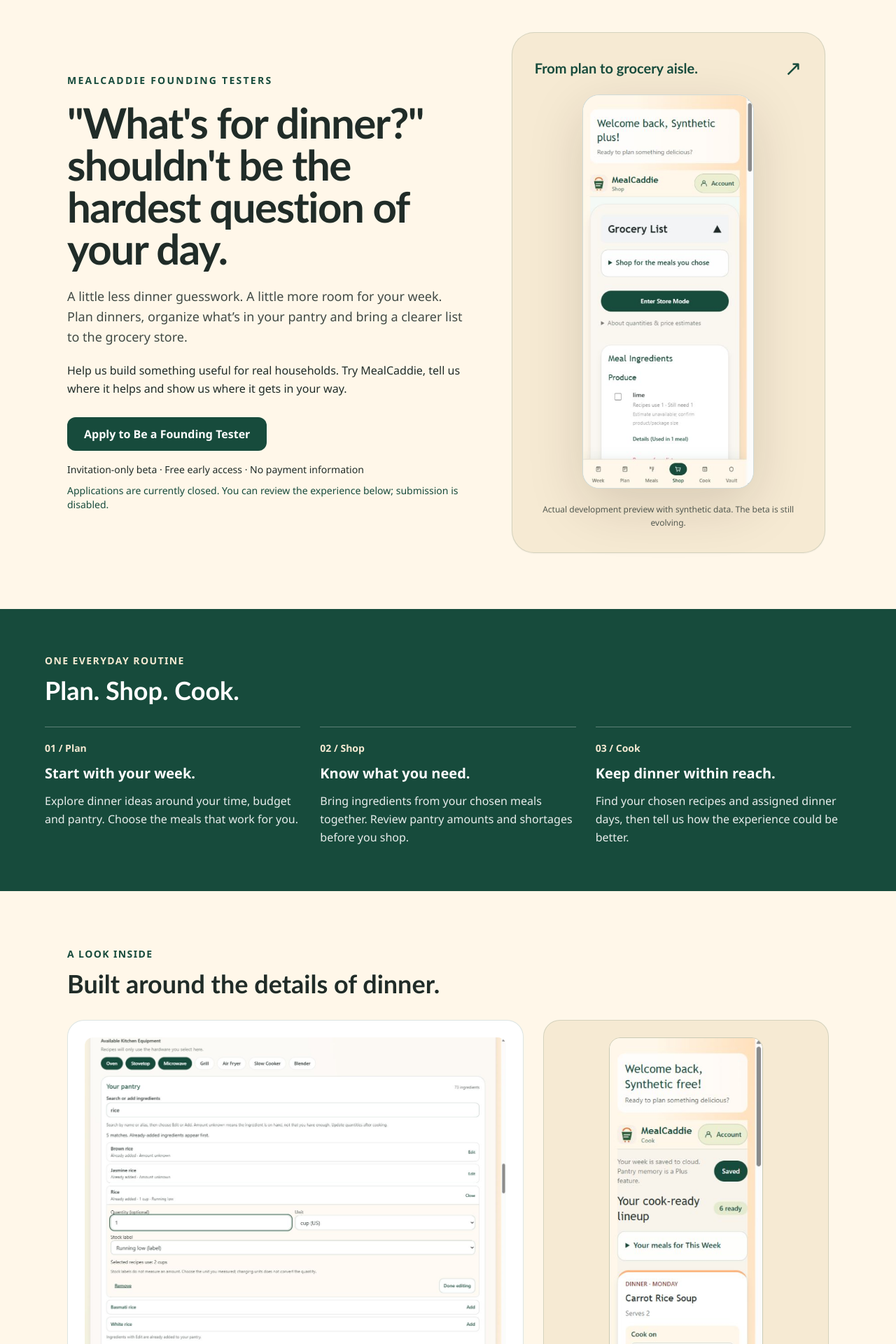
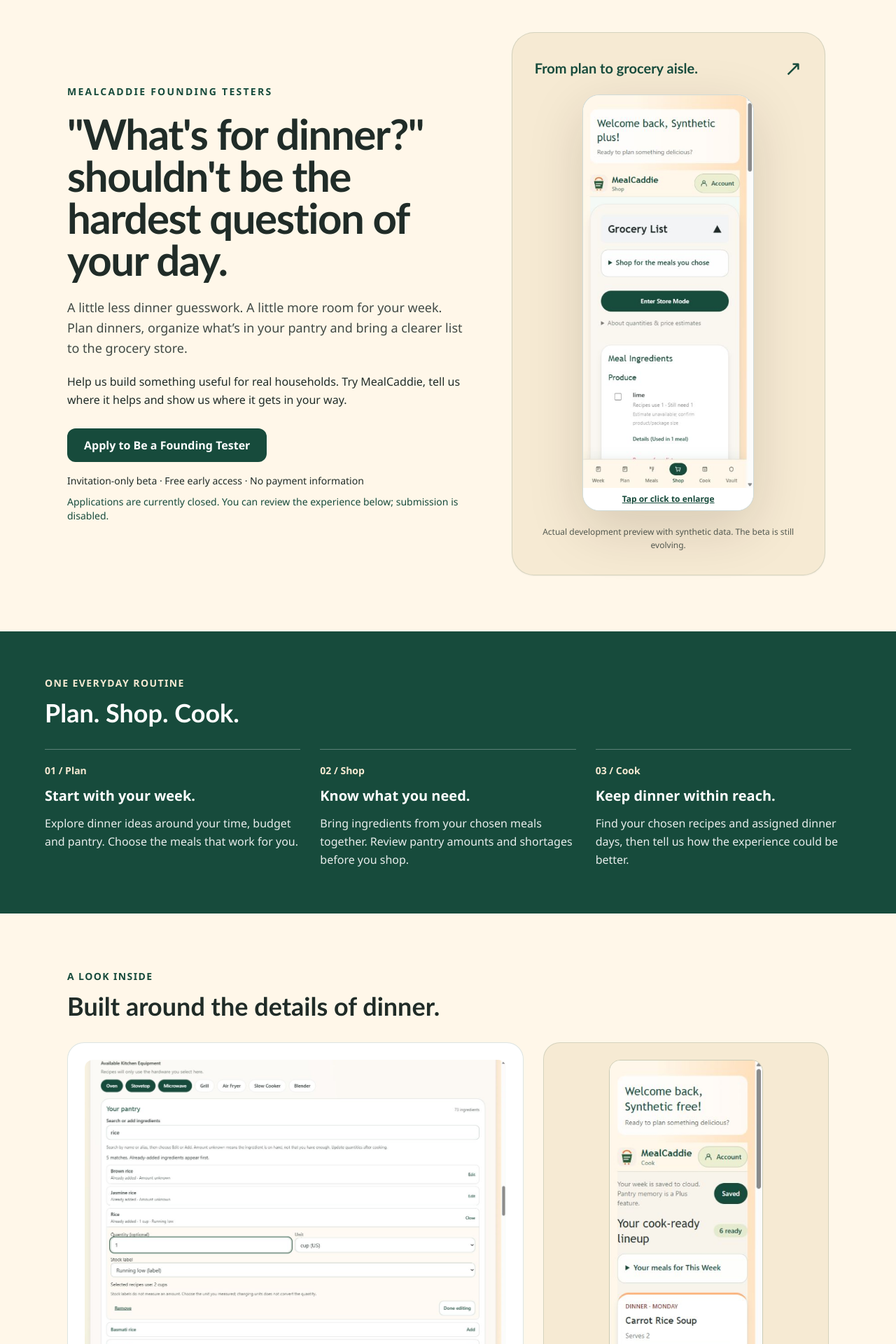
Before and after one commit to ljhooks6/smartcart, a Next.js app: page /beta in a window 1280 px wide. Shown: the part 80-2000 px from the top of the page at 70% size. Built offline with nearby package versions, Linux system fonts and the light colour scheme; no server answers.

Commit message:
Add accessible screenshot enlargement and post-FAQ application CTA

```diff
--- a/components/founding-testers-landing.tsx
+++ b/components/founding-testers-landing.tsx
@@ -1,8 +1,8 @@
-import Image from "next/image";
 import Link from "next/link";
 import type { ReactNode } from "react";
 import { MealCaddieLogo } from "./mealcaddie-logo";
 import { WaitlistForm } from "./waitlist-form";
+import { ProductScreenshot } from "./product-screenshot";
 
 const actionClass = "inline-flex min-h-12 items-center justify-center rounded-xl bg-pine px-6 py-3 text-center font-bold text-white transition-colors hover:bg-ink focus-visible:outline focus-visible:outline-2 focus-visible:outline-offset-4 focus-visible:outline-pine";
 const questions = [
@@ -34,7 +34,7 @@
       </div>
       <figure className="relative mx-auto w-full max-w-md rounded-[2rem] border border-pine/15 bg-parchment p-6 shadow-sm sm:p-8">
         <div className="mb-5 flex items-center justify-between gap-4"><p className="font-display text-xl font-bold text-pine">From plan to grocery aisle.</p><span aria-hidden="true" className="text-3xl text-pine">↗</span></div>
-        <div className="mx-auto max-w-[245px] overflow-hidden rounded-3xl border border-pine/20 bg-white shadow-halo"><Image src="/founding-testers/shop.jpg" alt="MealCaddie Shop preview showing the grocery list and ingredient needs for selected meals." width={375} height={865} sizes="245px" priority className="h-auto w-full" /></div>
+        <div className="mx-auto max-w-[245px] overflow-hidden rounded-3xl border border-pine/20 bg-white shadow-halo"><ProductScreenshot title="Shop" src="/founding-testers/shop.jpg" alt="MealCaddie Shop preview showing the grocery list and ingredient needs for selected meals." width={375} height={865} sizes="245px" priority className="h-auto w-full" /></div>
         <figcaption className="mt-5 text-center text-xs leading-relaxed text-ink/75">Actual development preview with synthetic data. The beta is still evolving.</figcaption>
       </figure>
     </section>
@@ -44,8 +44,8 @@
       ["03", "Cook", "Keep dinner within reach.", "Find your chosen recipes and assigned dinner days, then tell us how the experience could be better."],
     ].map(([number, title, heading, description]) => <article key={title} className="border-t border-white/30 pt-5"><p className="text-sm font-semibold text-parchment">{number} / {title}</p><h3 className="mt-3 text-xl font-bold">{heading}</h3><p className="mt-3 leading-relaxed text-white/90">{description}</p></article>)}</div></div></section>
     <section aria-labelledby="preview-heading" className="mx-auto max-w-6xl px-4 py-14 sm:px-8 sm:py-20"><p className="text-sm font-bold uppercase tracking-widest text-pine">A look inside</p><h2 id="preview-heading" className="mt-3 font-display text-3xl font-bold sm:text-4xl">Built around the details of dinner.</h2><div className="mt-8 grid items-start gap-7 lg:grid-cols-[1.6fr_1fr]">
-      <figure className="rounded-3xl border border-pine/15 bg-white p-4 sm:p-6"><Image src="/founding-testers/pantry.png" alt="Actual pantry preview with ingredient search, existing rice inventory, optional quantity and unit editing, and an amount-unknown explanation." width={1265} height={949} sizes="(max-width: 1023px) 100vw, 640px" className="h-auto w-full rounded-xl" /><figcaption className="mt-4 text-sm leading-relaxed"><strong>Make your pantry part of the plan.</strong> Search ingredients and record known amounts. An unknown amount never means unlimited stock.</figcaption></figure>
-      <figure className="rounded-3xl border border-pine/15 bg-parchment p-6"><div className="mx-auto max-w-[220px] overflow-hidden rounded-2xl border border-pine/20"><Image src="/founding-testers/cook.jpg" alt="MealCaddie Cook preview showing a synthetic Carrot Rice Soup recipe assigned to Monday, with a View Recipe action." width={305} height={858} sizes="220px" className="h-auto w-full" /></div><figcaption className="mt-4 text-sm leading-relaxed"><strong>A place for the dinners you choose.</strong> See your lineup and open the recipe when you’re ready to cook.</figcaption></figure>
+      <figure className="rounded-3xl border border-pine/15 bg-white p-4 sm:p-6"><ProductScreenshot title="Pantry" src="/founding-testers/pantry.png" alt="Actual pantry preview with ingredient search, existing rice inventory, optional quantity and unit editing, and an amount-unknown explanation." width={1265} height={949} sizes="(max-width: 1023px) 100vw, 640px" className="h-auto w-full rounded-xl" /><figcaption className="mt-4 text-sm leading-relaxed"><strong>Make your pantry part of the plan.</strong> Search ingredients and record known amounts. An unknown amount never means unlimited stock.</figcaption></figure>
+      <figure className="rounded-3xl border border-pine/15 bg-parchment p-6"><div className="mx-auto max-w-[220px] overflow-hidden rounded-2xl border border-pine/20"><ProductScreenshot title="Cook" src="/founding-testers/cook.jpg" alt="MealCaddie Cook preview showing a synthetic Carrot Rice Soup recipe assigned to Monday, with a View Recipe action." width={305} height={858} sizes="220px" className="h-auto w-full" /></div><figcaption className="mt-4 text-sm leading-relaxed"><strong>A place for the dinners you choose.</strong> See your lineup and open the recipe when you’re ready to cook.</figcaption></figure>
     </div><p className="mt-4 text-sm text-ink/75">Screenshots use disposable test accounts and example meals, not customer information. Features vary by assigned Free or temporary Plus cohort; persistent pantry memory is a Plus feature.</p></section>
     <section aria-labelledby="participate-heading" className="border-y border-pine/15 bg-white px-4 py-12 sm:px-8"><div className="mx-auto grid max-w-6xl gap-10 md:grid-cols-2"><div><p className="text-sm font-bold uppercase tracking-widest text-pine">Early access, honest feedback</p><h2 id="participate-heading" className="mt-3 font-display text-3xl font-bold">Help shape the everyday experience.</h2><p className="mt-4 leading-relaxed">We’re inviting testers in small waves so we can listen and respond. We’d like you to try planning dinners, editing your pantry, reviewing groceries and using recipes during your normal routine.</p><p className="mt-4 leading-relaxed">Share bugs, confusing moments and useful suggestions through the in-app feedback form. Feedback does not require optional analytics consent.</p></div><div className="rounded-2xl bg-cream p-6"><h3 className="text-xl font-bold text-pine">What you receive</h3><ul className="mt-4 list-disc space-y-3 pl-5 leading-relaxed"><li>Free early access during your approved participation period.</li><li>An assigned Free or temporary Plus beta experience, without creating a subscription.</li><li>A direct way to help shape what MealCaddie improves next.</li></ul><p className="mt-5 text-sm leading-relaxed">This is an unfinished product. Features and availability may change. Founding Tester is a participation label, not ownership, compensation or a guarantee of future benefits.</p></div></div></section>
     <section aria-labelledby="next-heading" className="mx-auto max-w-6xl px-4 py-14 sm:px-8"><h2 id="next-heading" className="font-display text-3xl font-bold">A personal invitation, not automatic enrollment.</h2><ol className="mt-7 grid gap-5 md:grid-cols-3">{[
@@ -54,7 +54,8 @@
       ["Get started and share", "After acceptance, follow the account setup prompts, build your first dinner plan and share feedback from the app."],
     ].map(([title, text], index) => <li key={title} className="rounded-2xl border border-pine/20 p-5"><p className="text-sm font-bold text-pine">0{index + 1}</p><h3 className="mt-2 text-xl font-bold">{title}</h3><p className="mt-3 leading-relaxed">{text}</p></li>)}</ol></section>
     <section aria-labelledby="faq-heading" className="mx-auto max-w-3xl px-4 pb-14 sm:px-8"><h2 id="faq-heading" className="font-display text-3xl font-bold">A few things to know</h2><div className="mt-6 divide-y divide-pine/20 border-y border-pine/20">{questions.map(([question, answer]) => <details key={question} className="py-2"><summary className="min-h-12 cursor-pointer py-3 pr-2 font-bold text-pine focus-visible:outline focus-visible:outline-2 focus-visible:outline-pine">{question}</summary><p className="pb-4 leading-relaxed">{answer}</p></details>)}</div><p className="mt-5 text-sm leading-relaxed">Read the <Link className="font-semibold text-pine underline" href="/beta/privacy">beta privacy notice</Link>, <Link className="font-semibold text-pine underline" href="/legal/beta">participation agreement</Link> and <Link className="font-semibold text-pine underline" href="/legal/safety">complete Dietary Safety Notice</Link>.</p></section>
-    {children ?? <section className="bg-parchment px-4 py-12 text-center sm:px-8"><h2 className="font-display text-3xl font-bold">Bring your real week. Help us improve it.</h2><a className={`${actionClass} mt-6`} href={applicationHref}>Apply to Be a Founding Tester</a><p className="mt-4 text-sm">Application review comes first. An invitation is required for beta access.</p></section>}
+    <section aria-label="Apply after reading the FAQ" className="bg-parchment px-4 py-12 text-center sm:px-8"><h2 className="font-display text-3xl font-bold">Bring your real week. Help us improve it.</h2><a className={`${actionClass} mt-6`} href={applicationHref}>Apply to Be a Founding Tester</a><p className="mt-4 text-sm">Application review comes first. An invitation is required for beta access.</p>{!accepting ? <p className="mt-2 text-sm font-semibold text-pine">Applications are currently closed; submission remains disabled.</p> : null}</section>
+    {children}
     <footer className="mx-auto max-w-6xl px-4 py-10 sm:px-8"><details className="mb-6 rounded-xl border border-pine/20 p-4"><summary className="min-h-11 cursor-pointer py-2 font-semibold text-pine">Just looking for general product updates?</summary><p className="my-3 text-sm">This existing interest list is separate from beta applications. Joining does not apply for beta access or grant participation.</p><WaitlistForm /></details><nav aria-label="Legal and privacy" className="flex flex-wrap gap-x-5">{[["terms", "Terms"], ["privacy", "Privacy"], ["safety", "Dietary safety"], ["beta", "Beta participation"]].map(([key, label]) => <Link key={key} href={`/legal/${key}`} className="min-h-11 py-3 text-sm font-semibold text-pine underline">{label}</Link>)}</nav><p className="mt-3 text-sm leading-relaxed">MealCaddie · Questions? <a href="mailto:support@mealcaddie.app" className="text-pine underline">support@mealcaddie.app</a></p></footer>
   </main>;
 }
--- /dev/null
+++ b/components/product-screenshot.tsx
@@ -0,0 +1,48 @@
+"use client";
+
+import Image from "next/image";
+import { useId, useRef, useState } from "react";
+
+type ProductScreenshotProps = {
+  src: string;
+  alt: string;
+  title: string;
+  width: number;
+  height: number;
+  sizes: string;
+  priority?: boolean;
+  className?: string;
+};
+
+export function ProductScreenshot({ src, alt, title, width, height, sizes, priority, className }: ProductScreenshotProps) {
+  const dialog = useRef<HTMLDialogElement>(null);
+  const trigger = useRef<HTMLButtonElement>(null);
+  const closeButton = useRef<HTMLButtonElement>(null);
+  const headingId = useId();
+  const descriptionId = useId();
+  const [opened, setOpened] = useState(false);
+
+  function enlarge() {
+    setOpened(true);
+    dialog.current?.showModal();
+    closeButton.current?.focus();
+  }
+
+  return <>
+    <button ref={trigger} type="button" aria-label={`Enlarge ${title} screenshot`} aria-haspopup="dialog" onClick={enlarge} className="group block w-full cursor-zoom-in rounded-xl text-left focus-visible:outline focus-visible:outline-2 focus-visible:outline-offset-4 focus-visible:outline-pine">
+      <Image src={src} alt={alt} width={width} height={height} sizes={sizes} priority={priority} className={className} />
+      <span className="block bg-white px-3 py-2 text-center text-xs font-semibold text-pine underline group-hover:bg-cream">Tap or click to enlarge</span>
+    </button>
+    <dialog ref={dialog} aria-labelledby={headingId} aria-describedby={descriptionId} onClose={() => { setOpened(false); trigger.current?.focus({ preventScroll: true }); }} className="fixed inset-0 m-auto max-h-[calc(100dvh-2rem)] w-[calc(100%-2rem)] max-w-5xl overflow-y-auto overscroll-contain rounded-2xl bg-white p-0 text-ink shadow-halo backdrop:bg-black/70">
+      <div className="sticky top-0 z-10 flex flex-wrap items-center justify-between gap-2 border-b border-pine/20 bg-white px-4 py-3">
+        <h2 id={headingId} className="text-lg font-bold text-pine">{title} preview</h2>
+        <button ref={closeButton} type="button" onClick={() => dialog.current?.close()} className="min-h-11 rounded-lg bg-pine px-4 py-2 font-bold text-white focus-visible:outline focus-visible:outline-2 focus-visible:outline-offset-2 focus-visible:outline-pine">Close</button>
+      </div>
+      {opened ? <div className="p-3 sm:p-5">
+        <p id={descriptionId} className="mb-4 text-sm leading-relaxed">Actual development preview with synthetic data, not customer information. Press Escape or choose Close to return to the page.</p>
+        <Image src={src} alt={alt} width={width} height={height} unoptimized className="mx-auto h-auto max-w-full" />
+        <a href={src} target="_blank" rel="noopener" className="mt-4 inline-flex min-h-11 items-center py-2 font-semibold text-pine underline">Open original image (new tab)</a>
+      </div> : null}
+    </dialog>
+  </>;
+}
```
Also changed, not shown: 1 other file (tests, documents, lock files or other folders).
